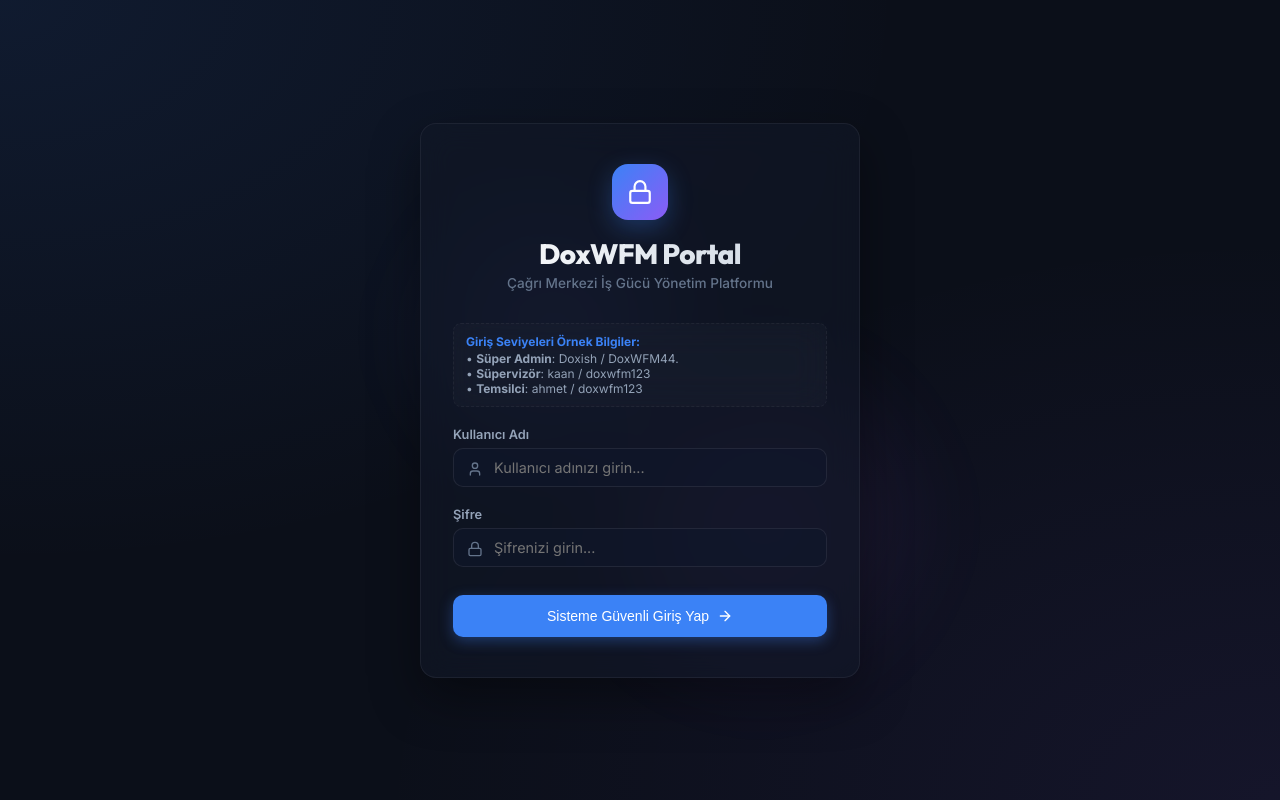
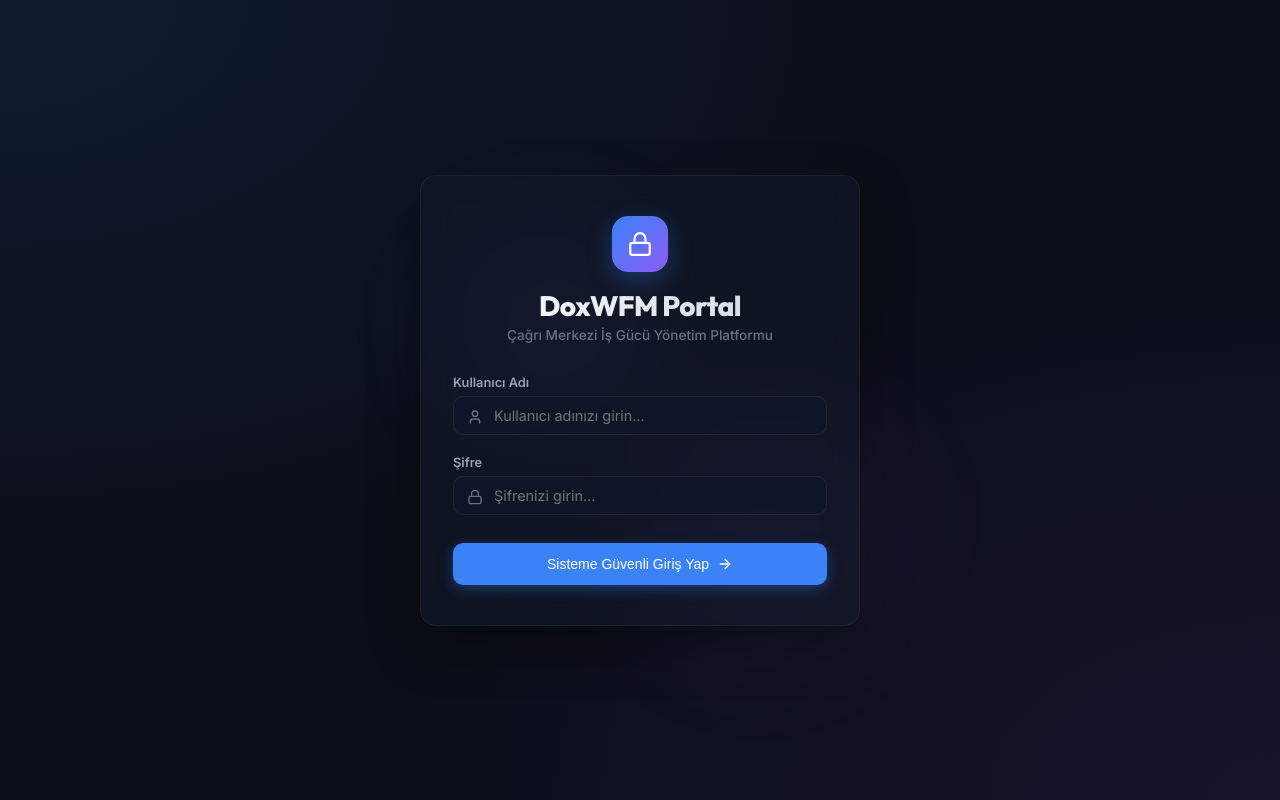
Before and after one commit to Crescendor/DoxWFM, a React (Vite) app: page / in a window 1280 px wide. Built offline with nearby package versions, Linux system fonts and the light colour scheme.

Commit message:
fix: Secure login screen by removing credentials hints and protect portal from stats TypeErrors during initial sync

```diff
--- a/src/App.jsx
+++ b/src/App.jsx
@@ -47,7 +47,7 @@ export default function App() {
     requests: [],
     activityLog: []
   });
-  const [loading, setLoading] = useState(false);
+  const [loading, setLoading] = useState(localStorage.getItem('doxwfm_token') ? true : false);
   const [syncing, setSyncing] = useState(false);
   const [notification, setNotification] = useState(null);
 
--- a/src/components/Login.jsx
+++ b/src/components/Login.jsx
@@ -125,22 +125,6 @@ export default function Login({ onLogin, showToast }) {
           </div>
         )}
 
-        {/* Credentials hints card */}
-        <div className="glass-panel" style={{
-          padding: '10px 12px',
-          background: 'rgba(255,255,255,0.02)',
-          borderRadius: '8px',
-          fontSize: '0.75rem',
-          color: '#94a3b8',
-          marginBottom: '20px',
-          border: '1px dashed rgba(255,255,255,0.05)'
-        }}>
-          <span style={{ fontWeight: 700, color: '#3b82f6', display: 'block', marginBottom: '2px' }}>Giriş Seviyeleri Örnek Bilgiler:</span>
-          &bull; <strong>Süper Admin</strong>: Doxish / DoxWFM44.<br/>
-          &bull; <strong>Süpervizör</strong>: kaan / doxwfm123<br/>
-          &bull; <strong>Temsilci</strong>: ahmet / doxwfm123
-        </div>
-
         {/* Login Form */}
         <form onSubmit={handleSubmit} style={{ display: 'flex', flexDirection: 'column', gap: '20px' }}>
 
--- a/src/components/MyPortal.jsx
+++ b/src/components/MyPortal.jsx
@@ -80,22 +80,22 @@ export default function MyPortal({ agent, data, showToast, fetchData, currentUse
             <div className="glass-panel" style={{ padding: '16px', textAlign: 'center', background: 'rgba(255,255,255,0.02)' }}>
               <PhoneCall size={18} color="#3b82f6" style={{ margin: '0 auto 8px auto' }} />
               <span style={{ fontSize: '0.75rem', color: '#64748b', display: 'block' }}>Cevaplanan Çağrı</span>
-              <h4 style={{ fontSize: '1.5rem', fontWeight: 800, marginTop: '4px' }}>{agent.stats.calls} Adet</h4>
+              <h4 style={{ fontSize: '1.5rem', fontWeight: 800, marginTop: '4px' }}>{(agent.stats?.calls ?? 0)} Adet</h4>
             </div>
 
             {/* personal AHT */}
             <div className="glass-panel" style={{ padding: '16px', textAlign: 'center', background: 'rgba(255,255,255,0.02)' }}>
               <Clock size={18} color="#14b8a6" style={{ margin: '0 auto 8px auto' }} />
               <span style={{ fontSize: '0.75rem', color: '#64748b', display: 'block' }}>Ortalama Konuşma (AHT)</span>
-              <h4 style={{ fontSize: '1.5rem', fontWeight: 800, marginTop: '4px' }}>{agent.stats.aht} sn</h4>
+              <h4 style={{ fontSize: '1.5rem', fontWeight: 800, marginTop: '4px' }}>{(agent.stats?.aht ?? 0)} sn</h4>
             </div>
 
             {/* personal SLA */}
             <div className="glass-panel" style={{ padding: '16px', textAlign: 'center', background: 'rgba(255,255,255,0.02)' }}>
               <Percent size={18} color="#8b5cf6" style={{ margin: '0 auto 8px auto' }} />
               <span style={{ fontSize: '0.75rem', color: '#64748b', display: 'block' }}>SLA Uyumluluğu</span>
-              <h4 style={{ fontSize: '1.5rem', fontWeight: 800, marginTop: '4px', color: agent.stats.sla >= 90 ? '#10b981' : '#f59e0b' }}>
-                %{agent.stats.sla}
+              <h4 style={{ fontSize: '1.5rem', fontWeight: 800, marginTop: '4px', color: (agent.stats?.sla ?? 0) >= 90 ? '#10b981' : '#f59e0b' }}>
+                %{(agent.stats?.sla ?? 0)}
               </h4>
             </div>
 
@@ -105,7 +105,7 @@ export default function MyPortal({ agent, data, showToast, fetchData, currentUse
                 <Coffee size={18} color="#fbbf24" />
               </div>
               <span style={{ fontSize: '0.75rem', color: '#64748b', display: 'block' }}>Kalite Derecesi</span>
-              <h4 style={{ fontSize: '1.5rem', fontWeight: 800, marginTop: '4px' }}>{agent.rating.toFixed(1)} / 5</h4>
+              <h4 style={{ fontSize: '1.5rem', fontWeight: 800, marginTop: '4px' }}>{(agent.rating ?? 5.0).toFixed(1)} / 5</h4>
             </div>
           </div>
         </section>
```
